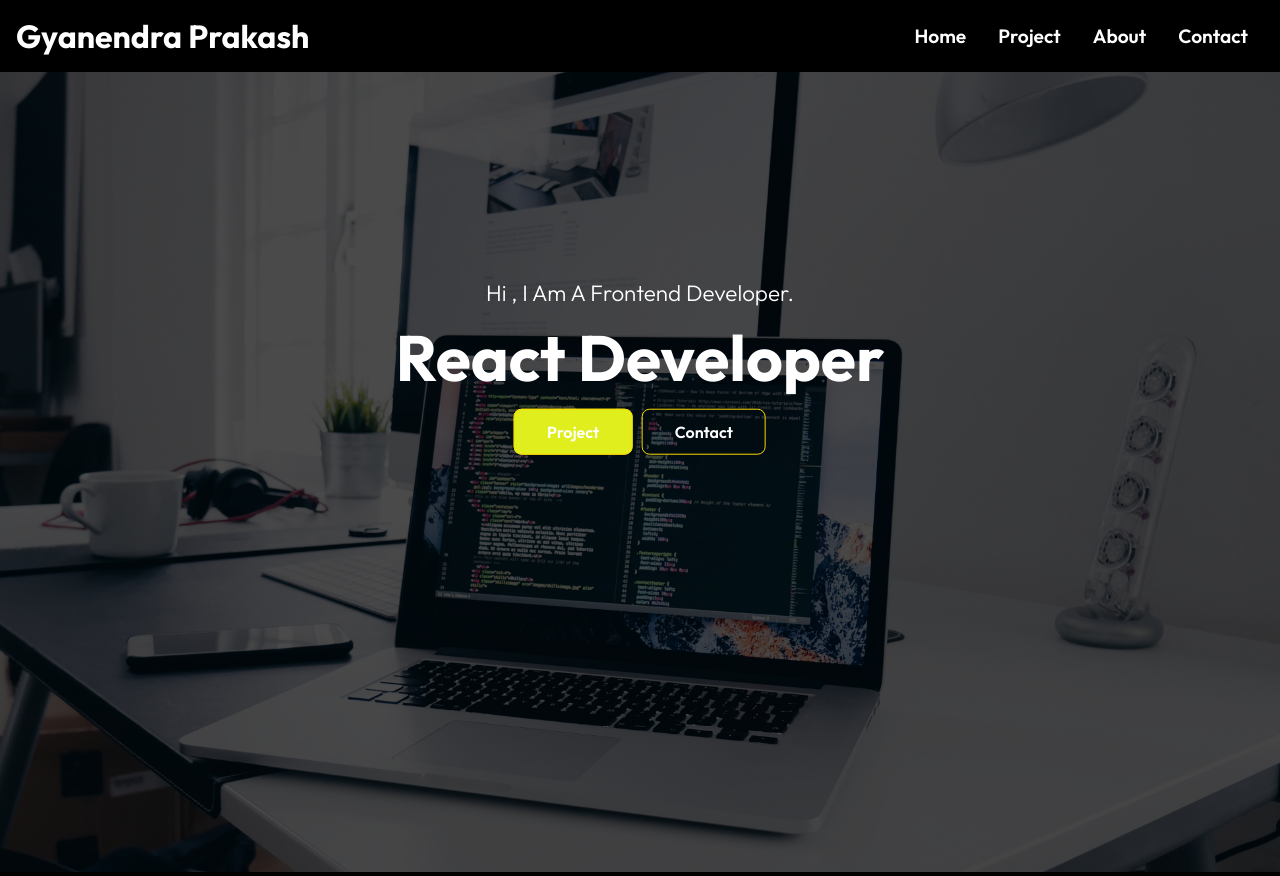
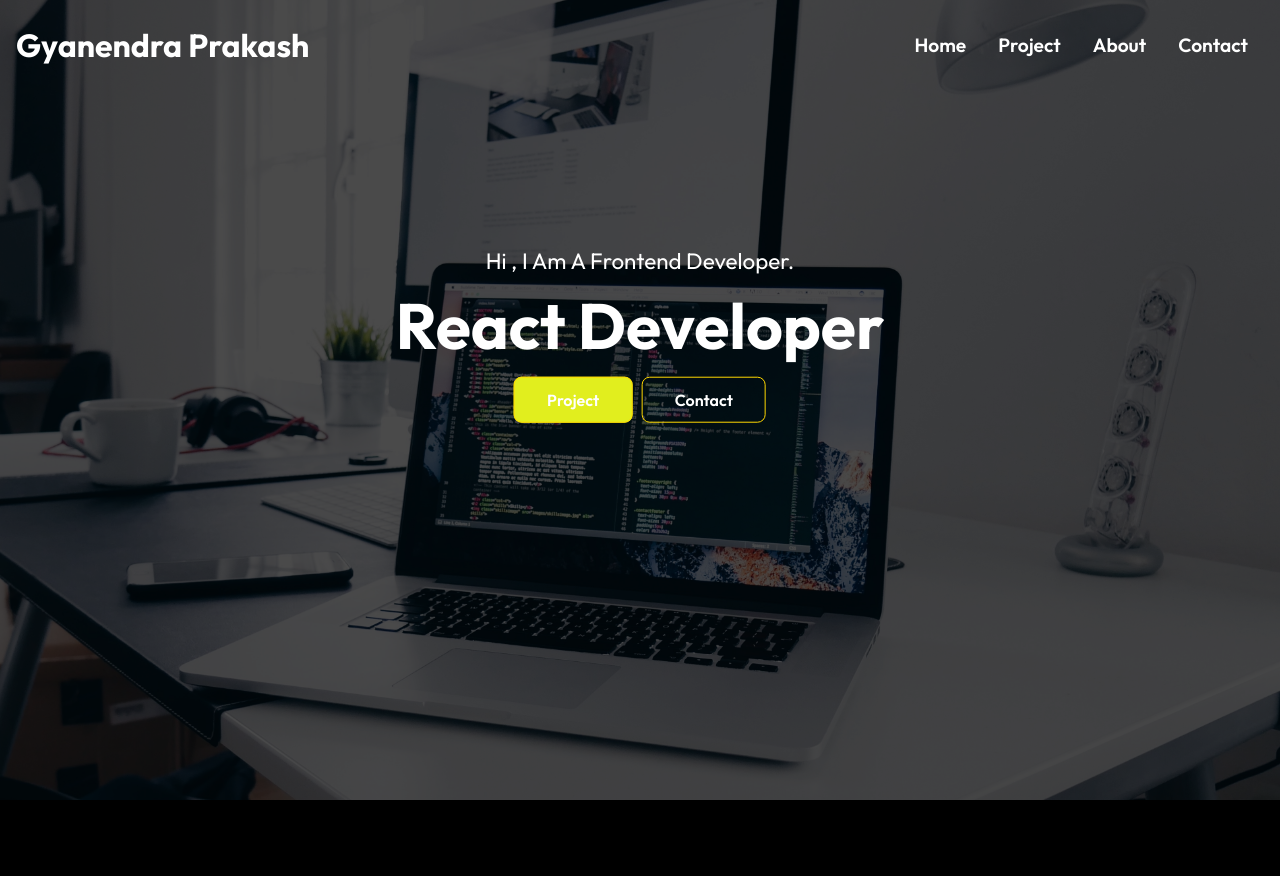
Before and after one commit to Gyanendra-333/gyan-portfolio, a React (Create React App) app: page / in a window 1280 px wide. After the commit the page ends 804 px from the top, so only its background shows below. Built offline with nearby package versions, Linux system fonts and the light colour scheme.

Commit message:
hero page

```diff
--- a/src/components/HeroImg.css
+++ b/src/components/HeroImg.css
@@ -31,10 +31,9 @@
 .hero .content {
     position: absolute;
     transform: translate(-50%, -50%);
-    top: 45%;
+    top: 41%;
     left: 50%;
     text-align: center;
-    /* line-height: 60px; */
 }
 
 .hero .content h1 {
@@ -44,7 +43,7 @@
 
 .hero .content p {
     font-size: 1.4rem;
-    font-weight: 300;
+    font-weight: 400;
 }
 
 .content .btn {
--- a/src/components/Navbar.css
+++ b/src/components/Navbar.css
@@ -3,6 +3,10 @@
     justify-content: space-between;
     align-items: center;
     padding: 1rem;
+    position: fixed;
+    width: 100%;
+    height: 90px;
+    z-index: 10;
 }
 
 .nav-menu {
```
